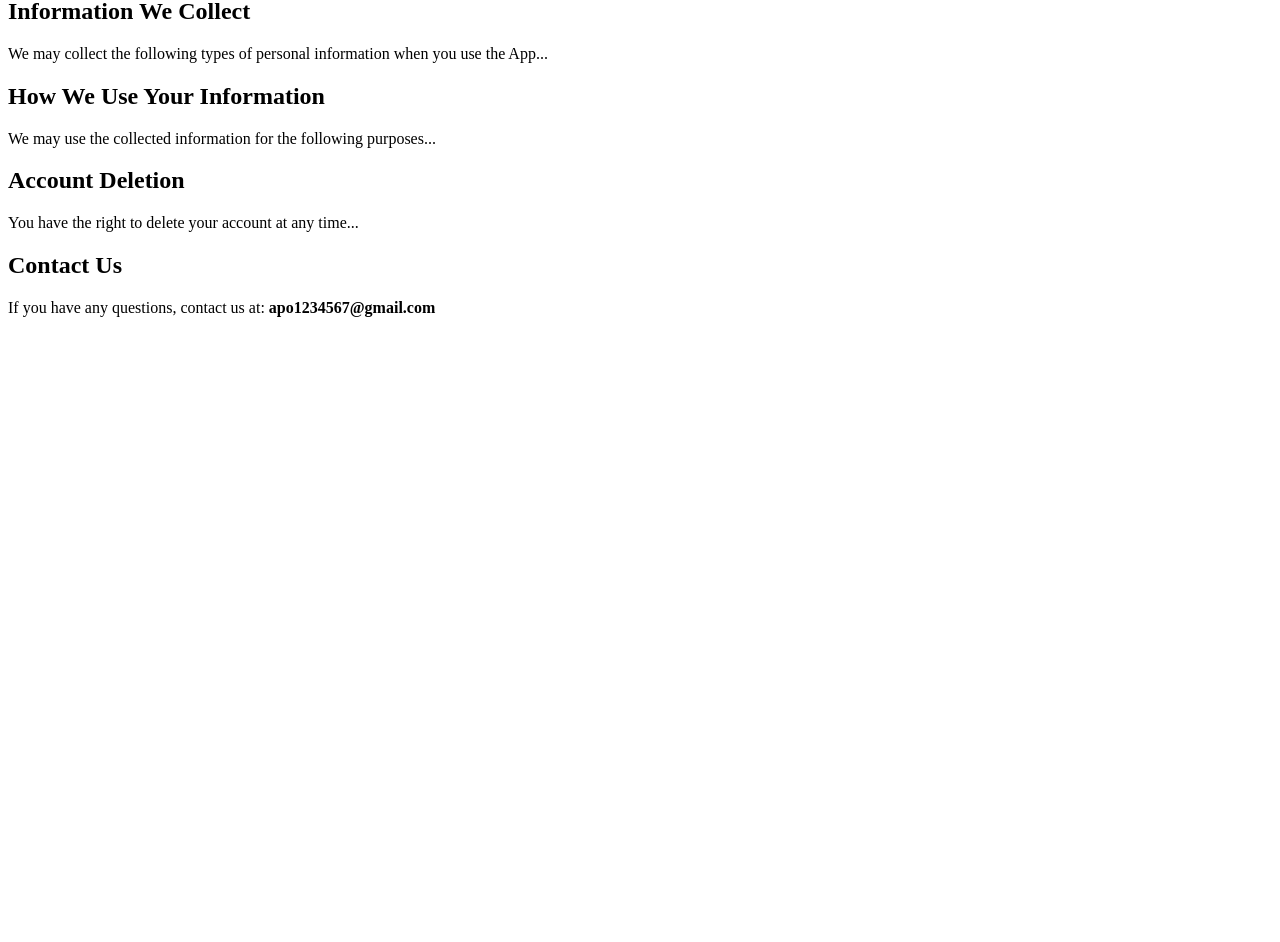
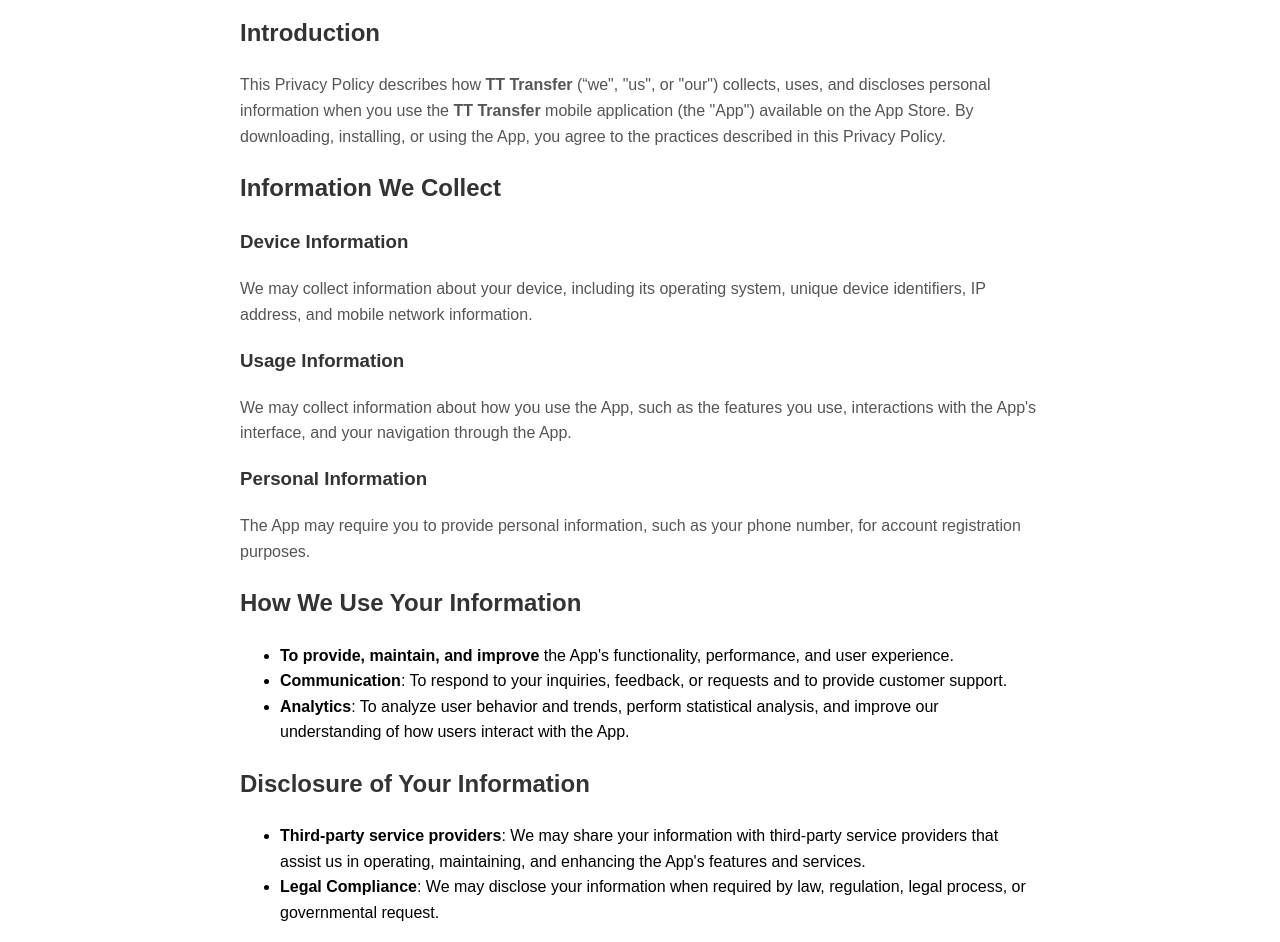
Before and after one commit to gev979/trust-transfer-privacy, a plain HTML site: page index.html in a window 1280 px wide. Shown: the part 120-1062 px from the top of the page. Before the commit the page ends 800 px from the top, so only its background shows below. Drawn offline with Linux system fonts and the light colour scheme.

Commit message:
Update index.html

```diff
--- a/index.html
+++ b/index.html
@@ -4,17 +4,71 @@
     <meta charset="UTF-8">
     <meta name="viewport" content="width=device-width, initial-scale=1.0">
     <title>Privacy Policy - TT Transfer</title>
+    <style>
+        body {
+            font-family: Arial, sans-serif;
+            line-height: 1.6;
+            max-width: 800px;
+            margin: 20px auto;
+            padding: 20px;
+        }
+        h1, h2, h3 {
+            color: #333;
+        }
+        p {
+            color: #555;
+        }
+    </style>
 </head>
 <body>
     <h1>Privacy Policy</h1>
-    <p>This Privacy Policy describes how <b>TT Transfer</b> (“we", "us", or "our") collects, uses, and discloses personal information...</p>
+
+    <h2>Introduction</h2>
+    <p>This Privacy Policy describes how <strong>TT Transfer</strong> (“we", "us", or "our") collects, uses, and discloses personal information when you use the <strong>TT Transfer</strong> mobile application (the "App") available on the App Store. By downloading, installing, or using the App, you agree to the practices described in this Privacy Policy.</p>
+
     <h2>Information We Collect</h2>
-    <p>We may collect the following types of personal information when you use the App...</p>
+
+    <h3>Device Information</h3>
+    <p>We may collect information about your device, including its operating system, unique device identifiers, IP address, and mobile network information.</p>
+
+    <h3>Usage Information</h3>
+    <p>We may collect information about how you use the App, such as the features you use, interactions with the App's interface, and your navigation through the App.</p>
+
+    <h3>Personal Information</h3>
+    <p>The App may require you to provide personal information, such as your phone number, for account registration purposes.</p>
+
     <h2>How We Use Your Information</h2>
-    <p>We may use the collected information for the following purposes...</p>
+    <ul>
+        <li><strong>To provide, maintain, and improve</strong> the App's functionality, performance, and user experience.</li>
+        <li><strong>Communication</strong>: To respond to your inquiries, feedback, or requests and to provide customer support.</li>
+        <li><strong>Analytics</strong>: To analyze user behavior and trends, perform statistical analysis, and improve our understanding of how users interact with the App.</li>
+    </ul>
+
+    <h2>Disclosure of Your Information</h2>
+    <ul>
+        <li><strong>Third-party service providers</strong>: We may share your information with third-party service providers that assist us in operating, maintaining, and enhancing the App's features and services.</li>
+        <li><strong>Legal Compliance</strong>: We may disclose your information when required by law, regulation, legal process, or governmental request.</li>
+    </ul>
+
     <h2>Account Deletion</h2>
-    <p>You have the right to delete your account at any time...</p>
+    <p>You have the right to delete your account and associated data at any time. To do so, please follow the instructions within the App or contact us at <strong>apo1234567@gmail.com</strong>.</p>
+    <p>We will promptly delete your account and any personal information associated with it, subject to legal and technical limitations.</p>
+
+    <h2>Your Choices</h2>
+    <p>You can control and manage the personal information you provide through the App.</p>
+
+    <h2>Security</h2>
+    <p>We implement reasonable security measures to protect your information from unauthorized access, alteration, disclosure, or destruction.</p>
+
+    <h2>Children's Privacy</h2>
+    <p>The App is not intended for children under the age of 13. We do not knowingly collect personal information from children under 13. If you believe a child under 13 has provided us with personal information, please contact us to have it removed.</p>
+
+    <h2>Changes to This Privacy Policy</h2>
+    <p>We may update this Privacy Policy from time to time to reflect changes in our practices or for other operational, legal, or regulatory reasons. We will provide notice of any material changes in a prominent manner.</p>
+
     <h2>Contact Us</h2>
-    <p>If you have any questions, contact us at: <b>apo1234567@gmail.com</b></p>
+    <p>If you have any questions, concerns, or requests regarding this Privacy Policy or the App, please contact us at <strong>apo1234567@gmail.com</strong>.</p>
+
+    <p><strong>By using the App, you consent to the collection, use, and disclosure of your information as described in this Privacy Policy.</strong></p>
 </body>
 </html>
```
